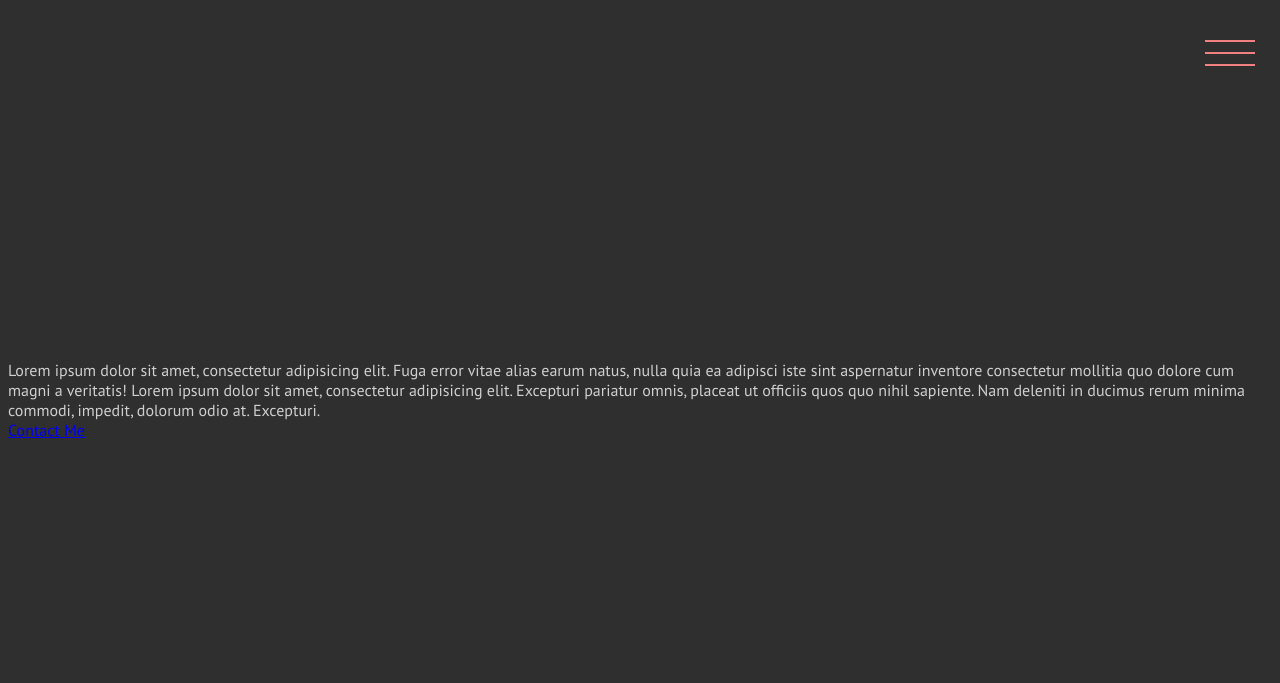
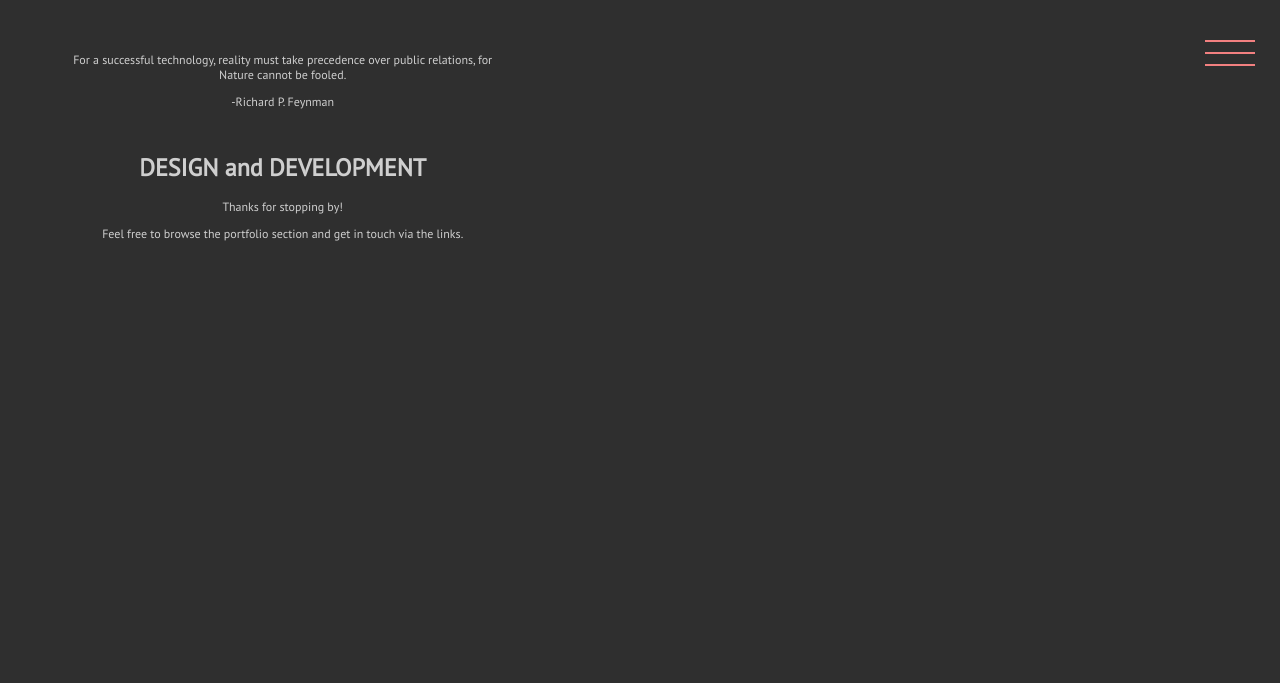
Before and after one commit to briandweber/menuLearning, a plain HTML site: page hamb.html in a window 1280 px wide. Drawn offline with nearby package versions, Linux system fonts and the light colour scheme.

Commit message:
updated text content

```diff
--- a/hamb.html
+++ b/hamb.html
@@ -43,15 +43,22 @@
 
     </header>
     <main>
-      Lorem ipsum dolor sit amet, consectetur adipisicing elit. Fuga error
-      vitae alias earum natus, nulla quia ea adipisci iste sint aspernatur
-      inventore consectetur mollitia quo dolore cum magni a veritatis!
-      Lorem ipsum dolor sit amet, consectetur adipisicing elit. Excepturi
-      pariatur omnis, placeat ut officiis quos quo nihil sapiente. Nam
-      deleniti in ducimus rerum minima commodi, impedit, dolorum odio at.
-      Excepturi.<br>
-
-      <a href="#">Contact Me<a>
+      <div class="quote">
+        <p>
+          For a successful technology, reality must take precedence
+          over public relations, for Nature cannot be fooled.
+        </p>
+        <p>
+          -Richard P. Feynman
+        </p>
+        <br>
+      </div>
+      <div class="welcome">
+        <h1>DESIGN and DEVELOPMENT</h1>
+        <p>Thanks for stopping by!</p>
+        <p>Feel free to browse the portfolio section and get
+          in touch via the links.</p>
+      </div>
 
       <div class="slideMenu" id="slideMenu">
         <div class="menuItem">HOME</div>
--- a/main.css
+++ b/main.css
@@ -14,6 +14,12 @@ body {
   color: #f28080;
   font-size: 3em;
   font-family: 'Fira Mono', monospace;
+}
+
+.quote {
+    width: 80%;
+    margin: auto;
+    text-align: center;
 }
 
 #slideMenu {
@@ -34,8 +40,10 @@ main {
   color: #CFCFCF;
   height: 40vh;
   font-family: 'PT Sans', sans-serif;
+  font-size: .75em;
   position: absolute;
-  top: 45%;
+  text-align: center;
+  top: 5%;
 }
 
 .burger {
```
